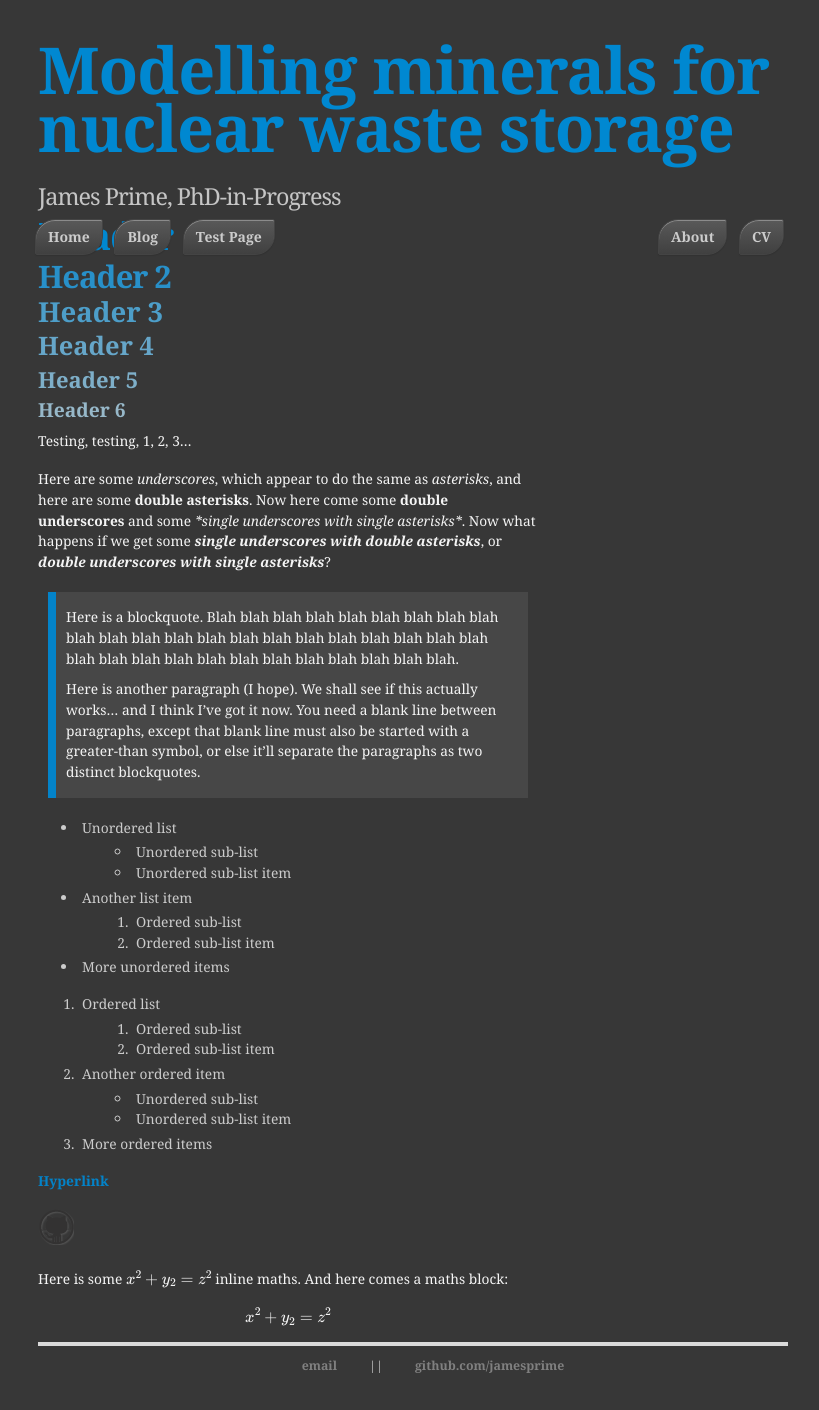
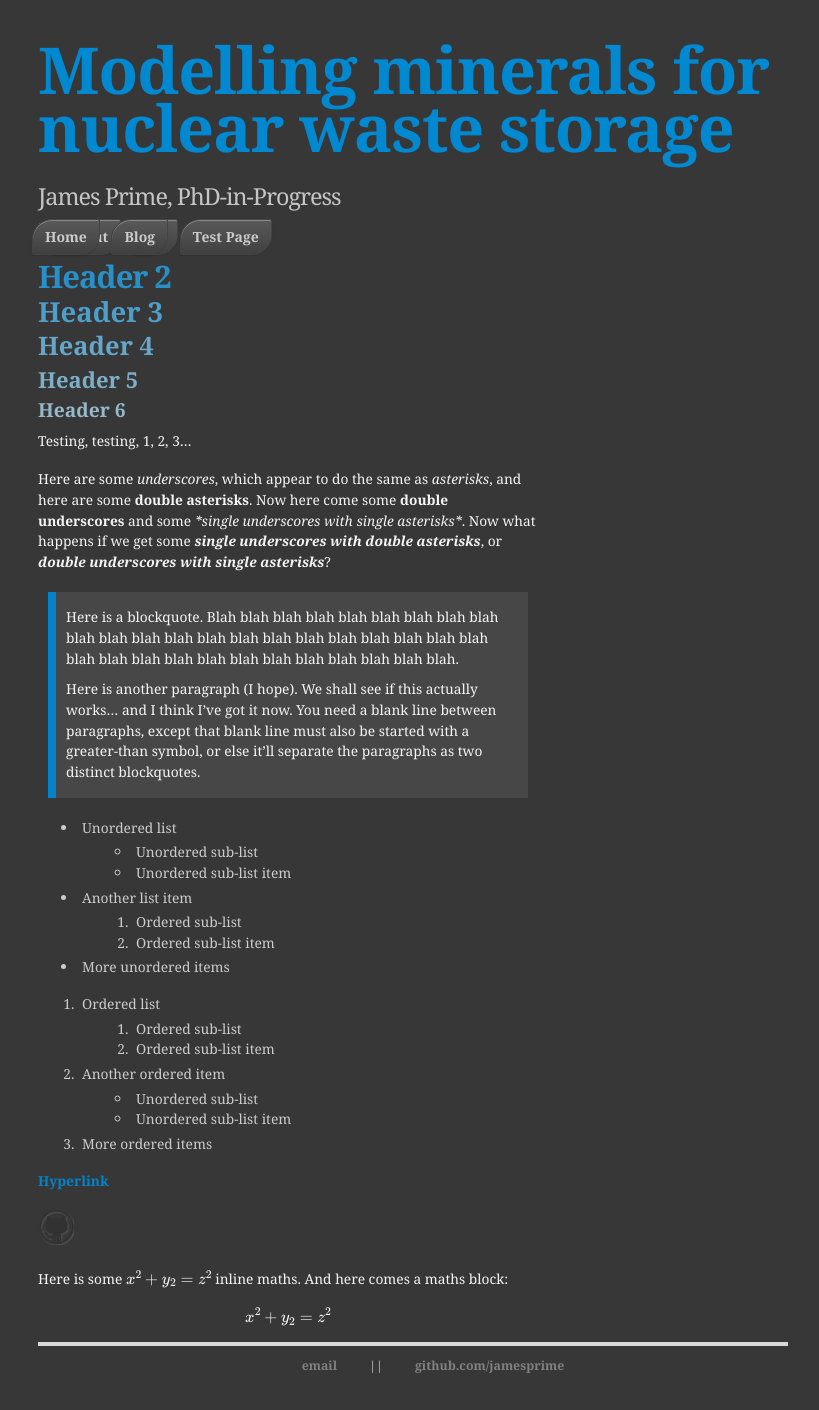
Before and after one commit to jamesprime/jamesprime.github.io, a Jekyll site: the page built from _pages/dhtest/index.md, in a window 1280 px wide. Shown: the whole page, without its empty margins (227-1046 px from the left). Built offline with Jekyll 4.4.1, drawn with Linux system fonts in a browser that asks for light colours; nearby versions of some CDN libraries; formulas are drawn with MathJax 3.

Commit message:
Updated _sass/uberduper.scss
Margin test of banner stylings, continued

```diff
--- a/_sass/uberduper.scss
+++ b/_sass/uberduper.scss
@@ -234,7 +234,7 @@
     // right: 50%;
     // height: 50px;
     // margin-right: -382px;
-    // position: fixed;
+    position: fixed;
     // top: 115px;
     // background: #fc0;
     // border: 1px solid #f0b500;
@@ -268,7 +268,7 @@
     .leftbuttons {
         position: fixed;
         left: 50%;
-        margin-left: -392px; // Lines up with content box's left edge
+        margin-left: -395px; // Lines up with content box's left edge
     }
 
     .rightbuttons {
```
